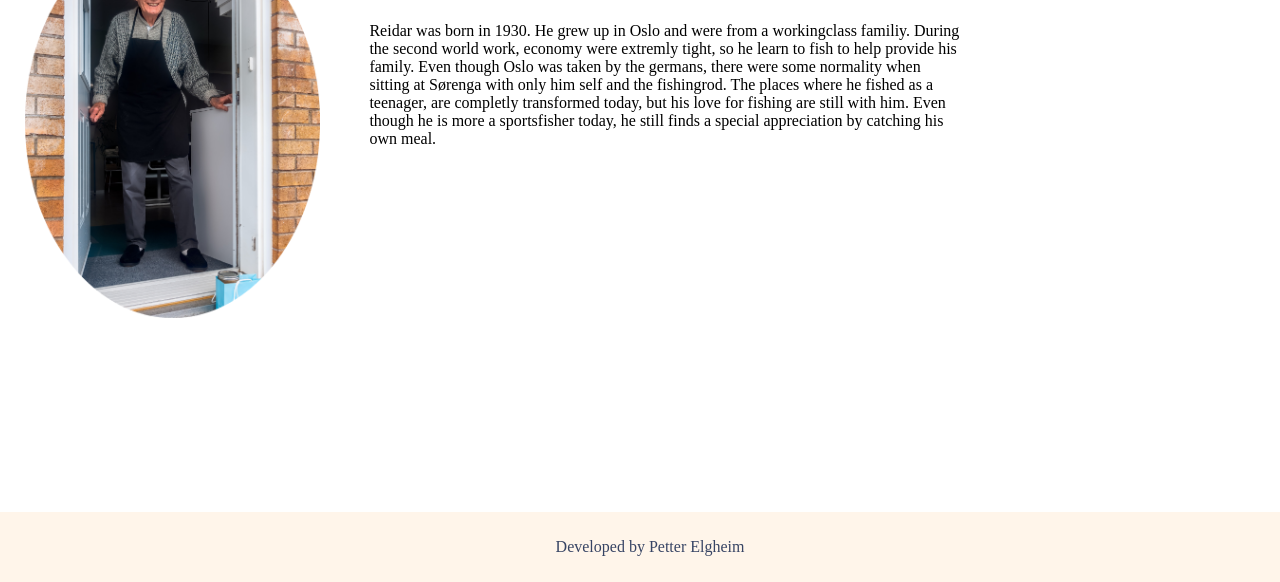
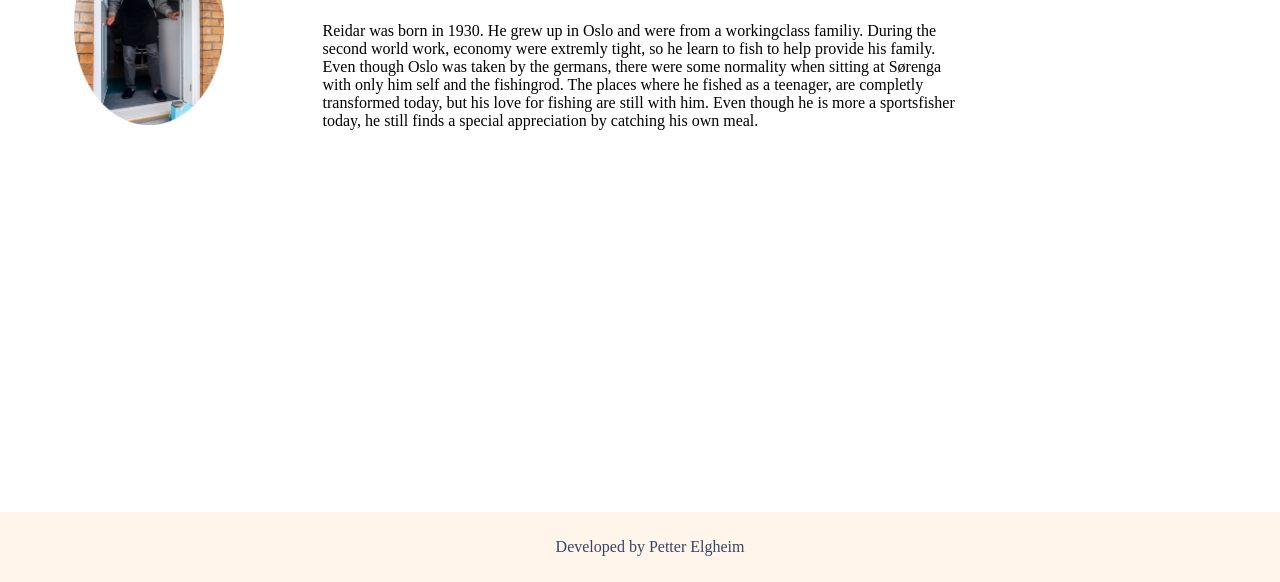
Before and after one commit to Elgheim/Reidar-The-Fisherman, a plain HTML site: page about.html in a window 1280 px wide. Shown: the part 218-800 px from the top of the page. Drawn offline with Linux system fonts and the light colour scheme.

Commit message:
changed size of picture

```diff
--- a/css/stylesheet.css
+++ b/css/stylesheet.css
@@ -97,13 +97,13 @@ nav a:hover{
   flex-direction: column;
   align-items: center;
   padding: 5%;
-  max-width: 60%;
+  max-width: 80%;
 
 }
 
 /* Justerer bildet på "about" */
 .seize60{
-  width: 150%;
+  width: 150px;
   height: auto;
 }
 
```
